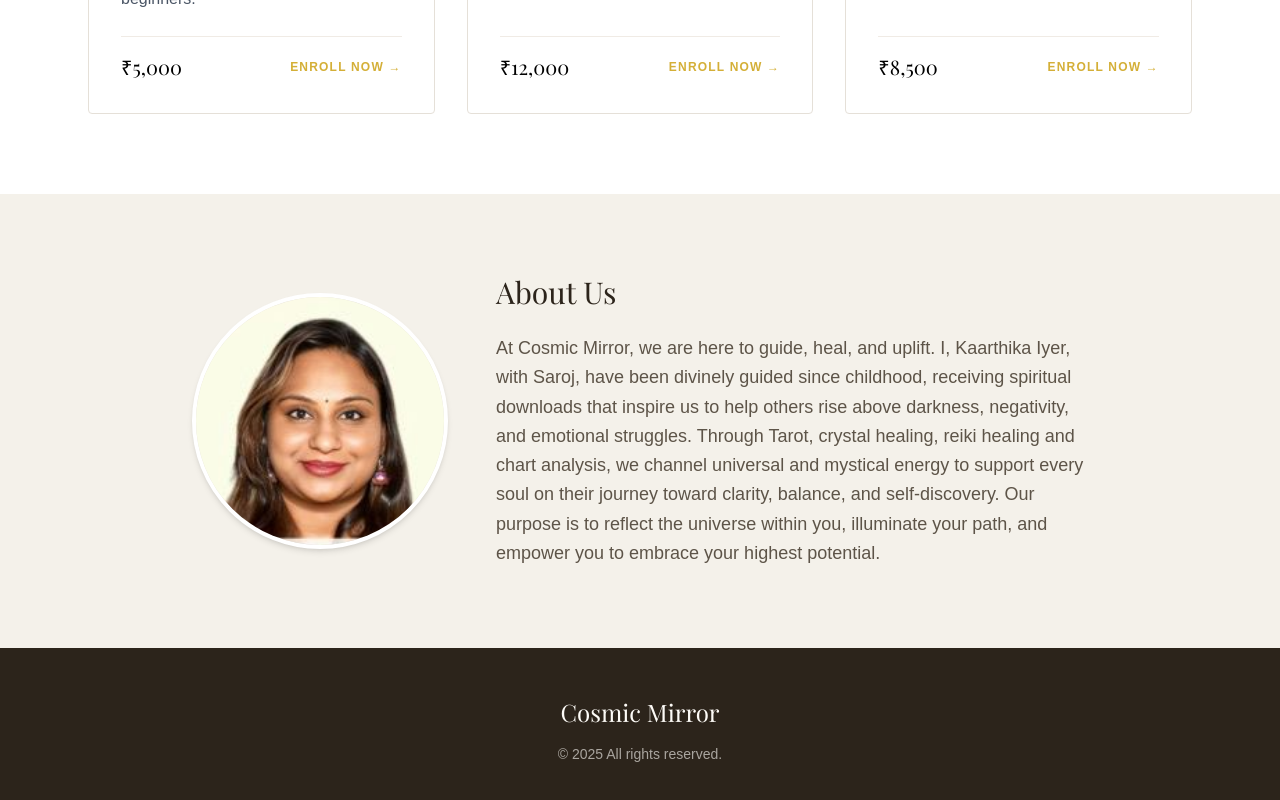
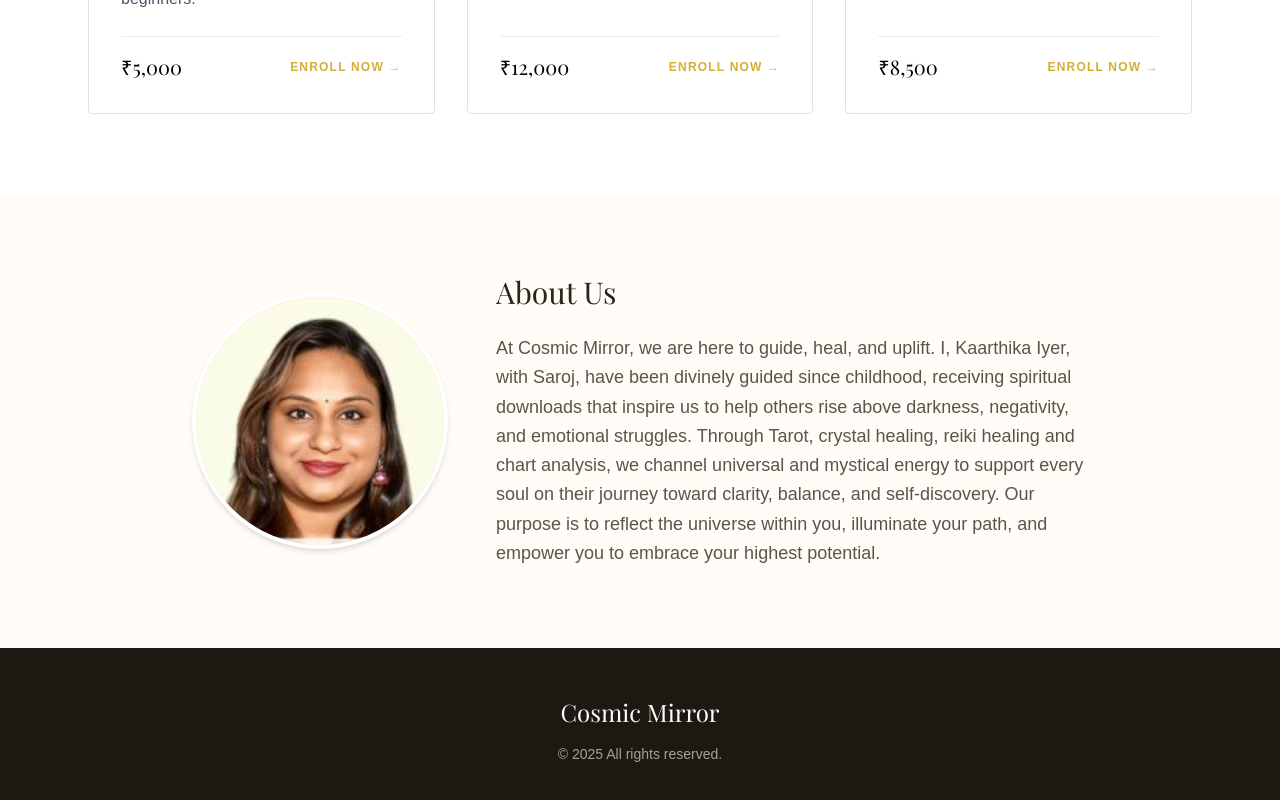
Before and after one commit to zed-inn/astrology-8000, a Next.js app: page / in a window 1280 px wide. Shown: the part 1203-2003 px from the top of the page. Built offline with nearby package versions, Linux system fonts and the light colour scheme; a web font is replaced by a local one.

Commit message:
style(about): thinned the about us section font

```diff
--- a/app/layout.tsx
+++ b/app/layout.tsx
@@ -7,7 +7,7 @@
   variable: "--font-serif",
 });
 const lato = Lato({
-  weight: ["400", "700"],
+  weight: ["100", "400", "700"],
   subsets: ["latin"],
   variable: "--font-sans",
 });
--- a/app/page.tsx
+++ b/app/page.tsx
@@ -116,7 +116,9 @@
                 {course.description}
               </p>
               <div className="flex items-center justify-between border-t border-[#f0ebe5] pt-4 mt-auto">
-                <span className="font-serif text-xl text-black">{course.price}</span>
+                <span className="font-serif text-xl text-black">
+                  {course.price}
+                </span>
                 <a
                   href={`https://wa.me/${SITE_DATA.whatsappNumber}?text=I am interested in ${course.title}`}
                   target="_blank"
@@ -131,18 +133,23 @@
       </section>
 
       {/* SECTION: ABOUT */}
-      <section className="py-20 bg-[#f4f1ea] px-6">
+      <section className="py-20 bg-[#fffcf6de] px-6">
         <div className="max-w-4xl mx-auto flex flex-col md:flex-row items-center gap-12">
           {/* Placeholder for Image - Add a real image in public/ folder later */}
           <div className="w-64 h-64 bg-[#e5e0d8] shrink-0 rounded-full overflow-hidden relative border-4 border-white shadow-md">
-            <Image src="/profile.jpeg" fill className="object-cover object-center" alt="Profile" />
+            <Image
+              src="/profile.jpeg"
+              fill
+              className="object-cover object-center"
+              alt="Profile"
+            />
           </div>
 
           <div className="text-center md:text-left">
             <h2 className="font-serif text-3xl text-[#2c241b] mb-6">
               About Us
             </h2>
-            <p className="md:text-lg text-[#5d5448] leading-relaxed font-light">
+            <p className="md:text-lg text-[#5d5448] leading-relaxed font-thin">
               {SITE_DATA.aboutText}
             </p>
           </div>
@@ -150,7 +157,7 @@
       </section>
 
       {/* FOOTER */}
-      <footer className="bg-[#2c241b] text-[#FDFBF7] py-12 text-center">
+      <footer className="bg-[#1d1812] text-[#FDFBF7] py-12 text-center">
         <p className="font-serif text-2xl mb-4">{SITE_DATA.name}</p>
         <p className="text-sm opacity-60">© 2025 All rights reserved.</p>
       </footer>
```
